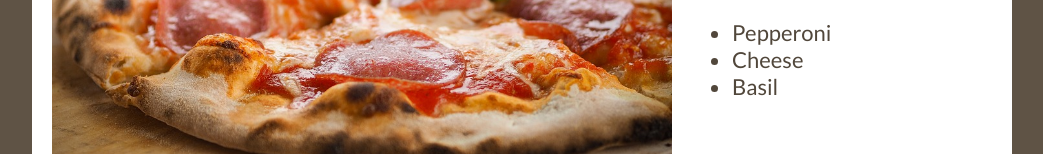
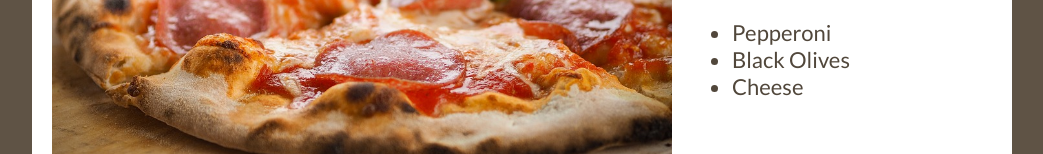
Before and after one commit to dianavowels/pizza, a plain HTML site: page index.html in a window 1280 px wide. Shown: the part 250-404 px from the top of the page, without its empty margins (118-1161 px from the left). Drawn offline with Linux system fonts and the light colour scheme; files whose address does not match are found by name; a web font is replaced by a local one.

Commit message:
Update index.html

```diff
--- a/index.html
+++ b/index.html
@@ -21,8 +21,8 @@
     <p>My Favorite Topics: </p>
     <ul>
       <li>Pepperoni</li>
+      <li>Black Olives</li>
       <li>Cheese</li>
-      <li>Basil</li>
     </ul>
   </div>
 </div>
```
